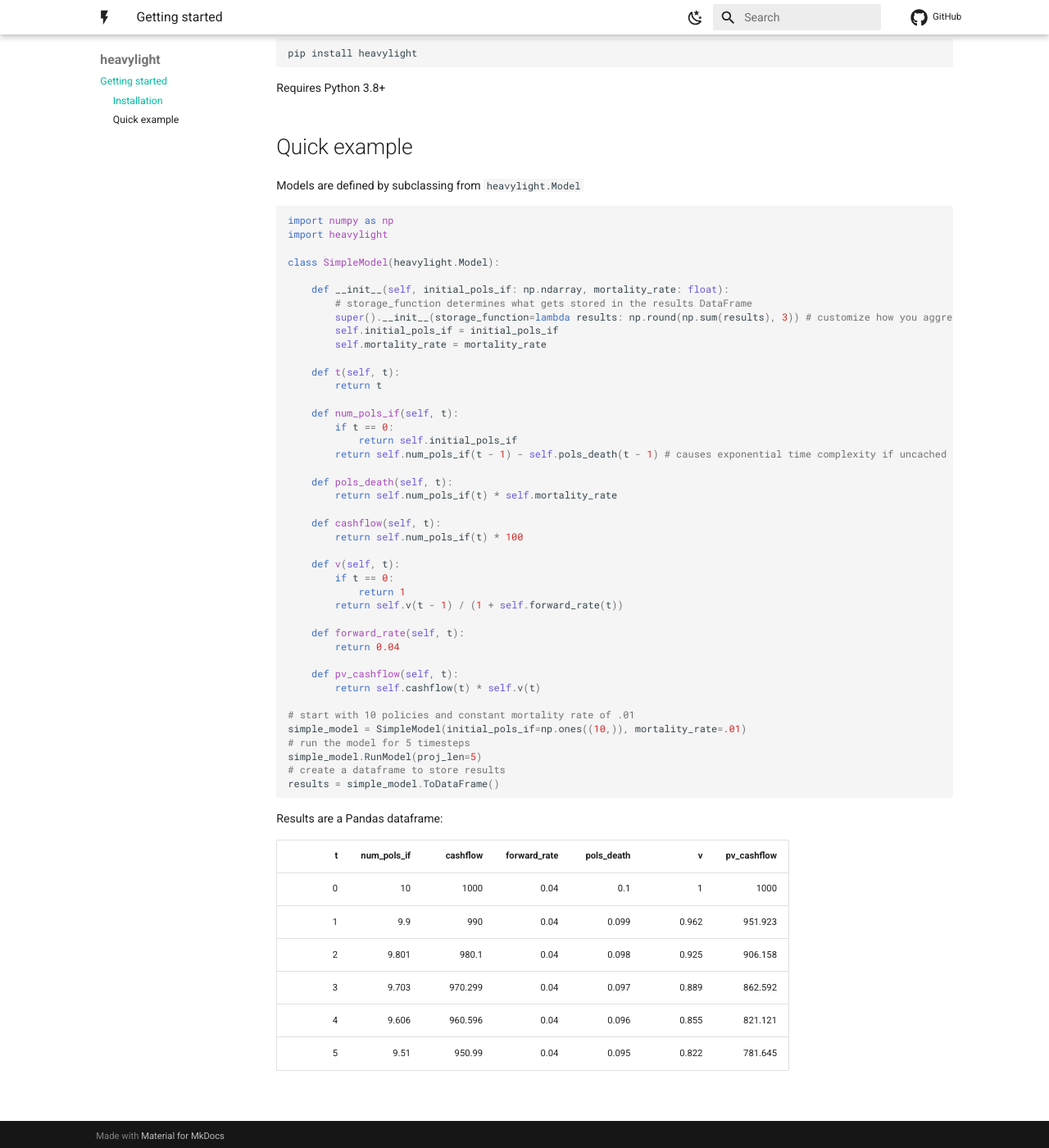
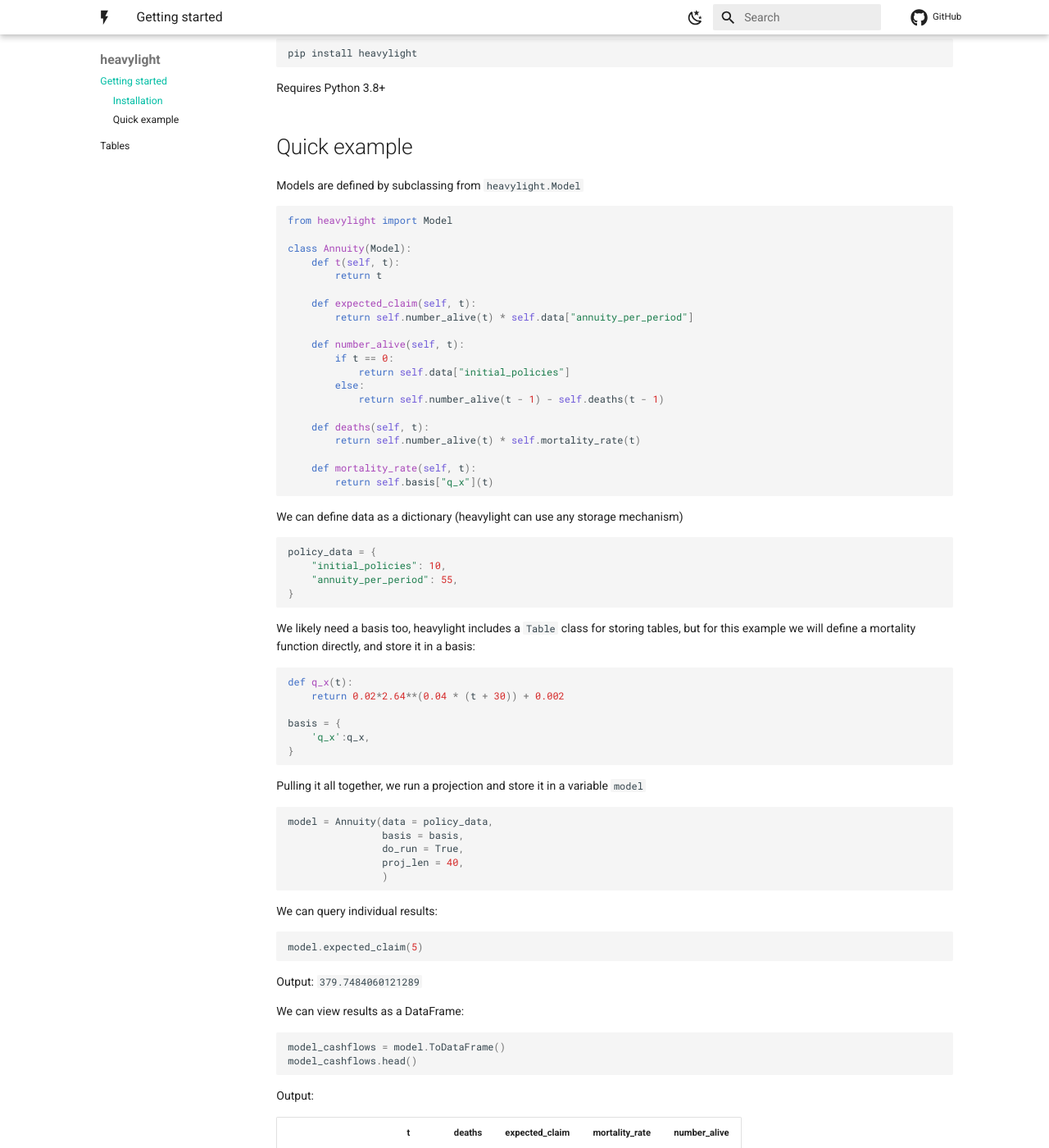
Before and after one commit to lewisfogden/heavylight, an MkDocs documentation site: the page built from docs/index.md, in a window 1280 px wide and 1400 px high, scrolled down 230 px. Shown: the whole window at 82% size. Built offline with MkDocs 1.6.1 and Material for MkDocs 9.7.7, drawn with Linux system fonts in a browser that asks for light colours; comment, search, counter and statistics services are not loaded; some of the changed text lies outside the part shown.

Commit message:
updated docs

````diff
--- a/docs/index.md
+++ b/docs/index.md
@@ -15,57 +15,79 @@
 Models are defined by subclassing from `heavylight.Model`
 
 ```python
-import numpy as np
-import heavylight
+from heavylight import Model
 
-class SimpleModel(heavylight.Model):
-
-    def __init__(self, initial_pols_if: np.ndarray, mortality_rate: float):
-        # storage_function determines what gets stored in the results DataFrame
-        super().__init__(storage_function=lambda results: np.round(np.sum(results), 3)) # customize how you aggregate results
-        self.initial_pols_if = initial_pols_if
-        self.mortality_rate = mortality_rate
-
+class Annuity(Model):
     def t(self, t):
         return t
 
-    def num_pols_if(self, t):
+    def expected_claim(self, t):
+        return self.number_alive(t) * self.data["annuity_per_period"]
+
+    def number_alive(self, t):
         if t == 0:
-            return self.initial_pols_if
-        return self.num_pols_if(t - 1) - self.pols_death(t - 1) # causes exponential time complexity if uncached
+            return self.data["initial_policies"]
+        else:
+            return self.number_alive(t - 1) - self.deaths(t - 1)
 
-    def pols_death(self, t):
-        return self.num_pols_if(t) * self.mortality_rate
+    def deaths(self, t):
+        return self.number_alive(t) * self.mortality_rate(t)
 
-    def cashflow(self, t):
-        return self.num_pols_if(t) * 100
-
-    def v(self, t):
-        if t == 0:
-            return 1
-        return self.v(t - 1) / (1 + self.forward_rate(t))
-
-    def forward_rate(self, t):
-        return 0.04
-
-    def pv_cashflow(self, t):
-        return self.cashflow(t) * self.v(t)
-
-# start with 10 policies and constant mortality rate of .01
-simple_model = SimpleModel(initial_pols_if=np.ones((10,)), mortality_rate=.01)
-# run the model for 5 timesteps
-simple_model.RunModel(proj_len=5)
-# create a dataframe to store results
-results = simple_model.ToDataFrame()
+    def mortality_rate(self, t):
+        return self.basis["q_x"](t)
 ```
 
-Results are a Pandas dataframe:
+We can define data as a dictionary (heavylight can use any storage mechanism)
 
-|   t |   num_pols_if |   cashflow |   forward_rate |   pols_death |     v |   pv_cashflow |
-|----:|--------------:|-----------:|---------------:|-------------:|------:|--------------:|
-|   0 |        10     |   1000     |           0.04 |        0.1   | 1     |      1000     |
-|   1 |         9.9   |    990     |           0.04 |        0.099 | 0.962 |       951.923 |
-|   2 |         9.801 |    980.1   |           0.04 |        0.098 | 0.925 |       906.158 |
-|   3 |         9.703 |    970.299 |           0.04 |        0.097 | 0.889 |       862.592 |
-|   4 |         9.606 |    960.596 |           0.04 |        0.096 | 0.855 |       821.121 |
-|   5 |         9.51  |    950.99  |           0.04 |        0.095 | 0.822 |       781.645 |
+```python
+policy_data = {
+    "initial_policies": 10,
+    "annuity_per_period": 55,
+}
+```
+
+We likely need a basis too, heavylight includes a `Table` class for storing tables, but for this example we will define a mortality function directly, and store it in a basis:
+
+```python
+def q_x(t):
+    return 0.02*2.64**(0.04 * (t + 30)) + 0.002
+
+basis = {
+    'q_x':q_x,
+}
+```
+
+Pulling it all together, we run a projection and store it in a variable `model`
+
+```python
+model = Annuity(data = policy_data,
+                basis = basis,
+                do_run = True,
+                proj_len = 40,
+                )
+```
+
+We can query individual results:
+
+```python
+model.expected_claim(5)
+```
+
+Output: `379.7484060121289`
+
+We can view results as a DataFrame:
+
+```python
+model_cashflows = model.ToDataFrame()
+model_cashflows.head()
+```
+
+Output:
+
+|    |   t |   deaths |   expected_claim |   mortality_rate |   number_alive |
+|---:|----:|---------:|-----------------:|-----------------:|---------------:|
+|  0 |   0 | 0.661143 |          550     |        0.0661143 |       10       |
+|  1 |   1 | 0.641139 |          513.637 |        0.0686529 |        9.33886 |
+|  2 |   2 | 0.620078 |          478.374 |        0.071292  |        8.69772 |
+|  3 |   3 | 0.598033 |          444.27  |        0.0740356 |        8.07764 |
+|  4 |   4 | 0.575091 |          411.378 |        0.0768878 |        7.47961 |
--- a/mkdocs.yml
+++ b/mkdocs.yml
@@ -52,3 +52,4 @@
 
 nav:
     - 'index.md'
+    - 'tables.md'
--- a/pyproject.toml
+++ b/pyproject.toml
@@ -7,7 +7,7 @@
 
 [project]
 name = "heavylight"
-version = "1.0.4"
+version = "1.0.5"
 authors = [
   { name="Lewis Fogden", email="lewisfogden@gmail.com" },
 ]
````
Also changed, not shown: docs/storage_function.md (added, +55 -0 lines), docs/tables.md (+0 -3 lines), 3 other files.
